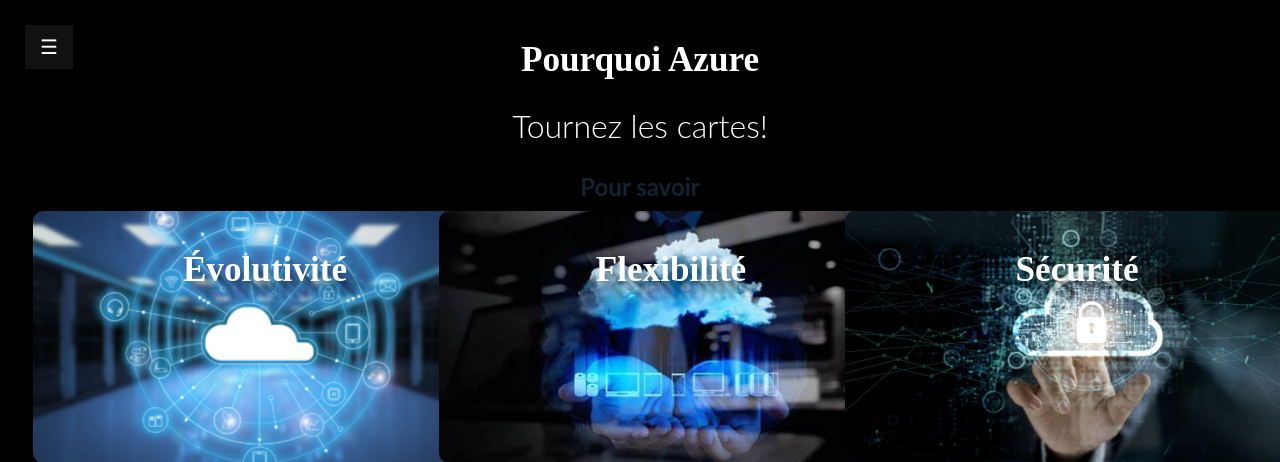
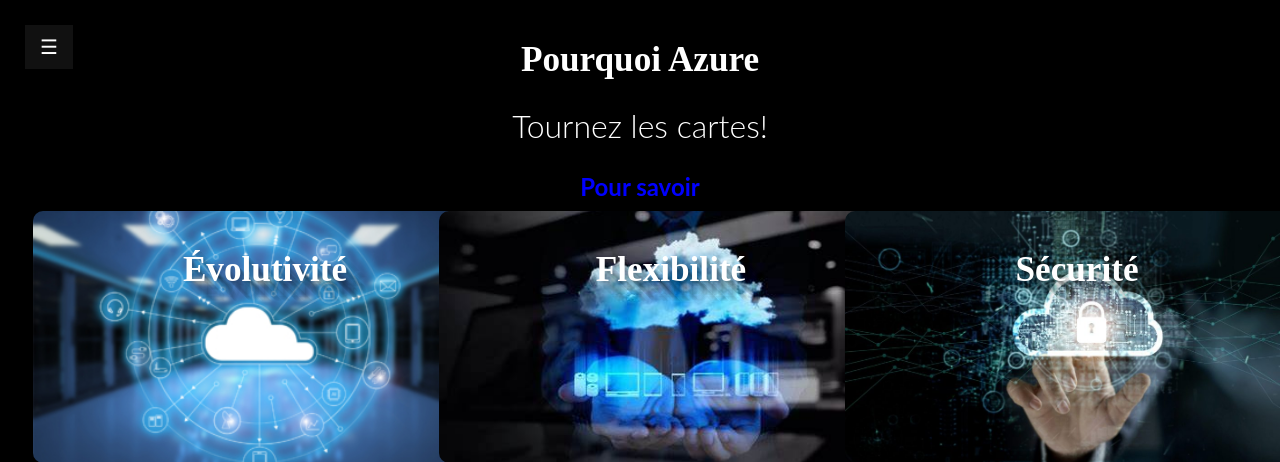
Before and after one commit to HalhalZineb1/phpAws, a PHP site: page /tst1/nouveau12.php in a window 1280 px wide. Shown: the top 462 px of the page. Run offline with PHP 8.4, Linux system fonts and the light colour scheme.

Commit message:
Update nouveau 1.css

```diff
--- a/tst1/nouveau 1.css
+++ b/tst1/nouveau 1.css
@@ -102,7 +102,7 @@ html {
   font-weight: 300;
 }
  h3 {
-  color:#12232E;
+  color: blue;
   font-size: 1.5rem;
   font-family: 'Lato', sans-serif;
   font-weight: 700;
```
